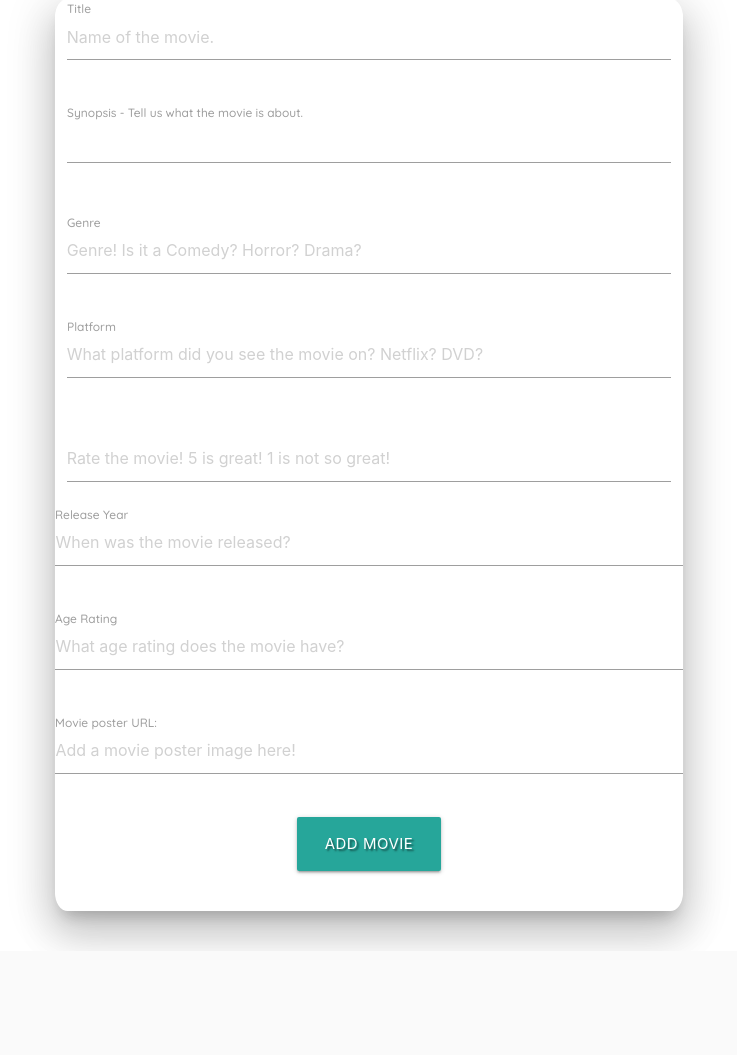
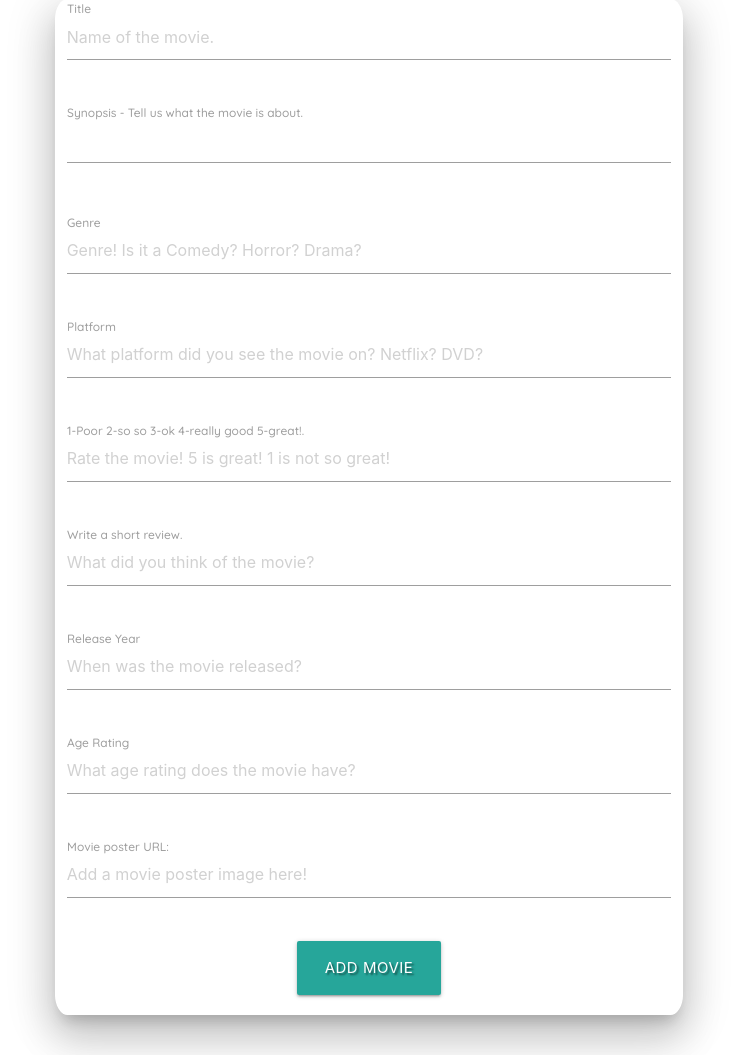
Before and after one commit to Jammerref2015/watchthisnext, a Flask app: page /addmovie in a window 1280 px wide. Shown: the part 221-1276 px from the top of the page, without its empty margins (271-1008 px from the left). Before the commit the page ends 1167 px from the top, so only its background shows below. Run offline with Flask 2, Linux system fonts and the light colour scheme; some libraries are stand-ins or nearby versions.

Commit message:
Tided up code for add movie form

```diff
--- a/app.py
+++ b/app.py
@@ -82,11 +82,16 @@ def addmovie():
             "platform": request.form.get("platform"),
             "rating": request.form.get("rating"),
             "release_year": request.form.get("release_year"),
-            "ageRating": request.form.get("ageRating"),
+            "age_rating": request.form.get("age_rating"),
             "movie_image": request.form.get("movie_image"),
             "created_by": session["user"]
         }
+        rating = {
+            "rating": request.form.get("rating"),
+            "review": request.form.get("review")
+        }
         mongo.db.movies.insert_one(movie)
+        mongo.db.ratings.insert_one(rating)
         flash("Movie Successfully Added!!!")
         return redirect(url_for("addmovie"))
 
--- a/static/css/style.css
+++ b/static/css/style.css
@@ -26,7 +26,7 @@ body{
 
 /* Styling for movie posters */
 .movie-image{
-    width: 50%;
+    width: 100%;
     height: 50%;
 }
 
--- a/templates/addmovie.html
+++ b/templates/addmovie.html
@@ -49,6 +49,16 @@
 					<div class="input-field col s12">
 						<input placeholder = "Rate the movie! 5 is great! 1 is not so great!" value = "" class="rating" id = "rating"
                      type = "text" name="rating" required/>
+                     <label for = "review">1-Poor 2-so so 3-ok 4-really good 5-great!.</label>
+                     </div>
+				</div>
+                <!-- User review -->
+                <div class="row">
+					<div class="input-field col s12">
+						<input placeholder = "What did you think of the movie?" value = "" class="review" id = "review"
+                     type = "text" name="review" required/>
+                     <label for = "review">Write a short review.</label>
+                     </div>
 				</div>
                 <!-- Release year-->
 				<div class="row">
@@ -60,9 +70,9 @@
                 <!-- Age rating -->
                 <div class="row">
 					<div class="input-field col s12">
-						<input placeholder = "What age rating does the movie have?" value = "" class="ageRating" id = "ageRating"
-                     type = "text" name="ageRating"  />
-						<label for = "ageRating">Age Rating</label>
+						<input placeholder = "What age rating does the movie have?" value = "" class="age_rating" id = "age_rating"
+                     type = "text" name="age_rating"  />
+						<label for = "age_rating">Age Rating</label>
 					</div>
 				</div>
                 <!-- Movie image URL -->
--- a/templates/base.html
+++ b/templates/base.html
@@ -66,6 +66,8 @@
         {% endblock %}
     </main>
 
+
+
     <script src="https://code.jquery.com/jquery-3.5.1.min.js"
         integrity="sha256-9/aliU8dGd2tb6OSsuzixeV4y/faTqgFtohetphbbj0=" crossorigin="anonymous"></script>
     <script src="https://cdnjs.cloudflare.com/ajax/libs/materialize/1.0.0/js/materialize.min.js"></script>
--- a/templates/movies.html
+++ b/templates/movies.html
@@ -11,6 +11,7 @@
 		</div>
 	</form>
 </div>
+
 
 <div class="row">
 	<div class="col s12 m7">
@@ -30,6 +31,9 @@
 					<p>{{ movie.release_year}}</p>
 					<p>{{ movie.age_rating}}</p>
 					<p>Movie added by: {{ movie.created_by}}</p>
+					{% for movie in ratings %}
+					<p>text:{{ movie.review}}</p>
+					{% endfor %}
 					<!-- Add CSS to prevent displaying URL -->
 					<p class="hidePosterURL">{{ movie.movie_image}}</p>
 				</li>
```
Lines whose indentation alone changed are shown as unchanged.
